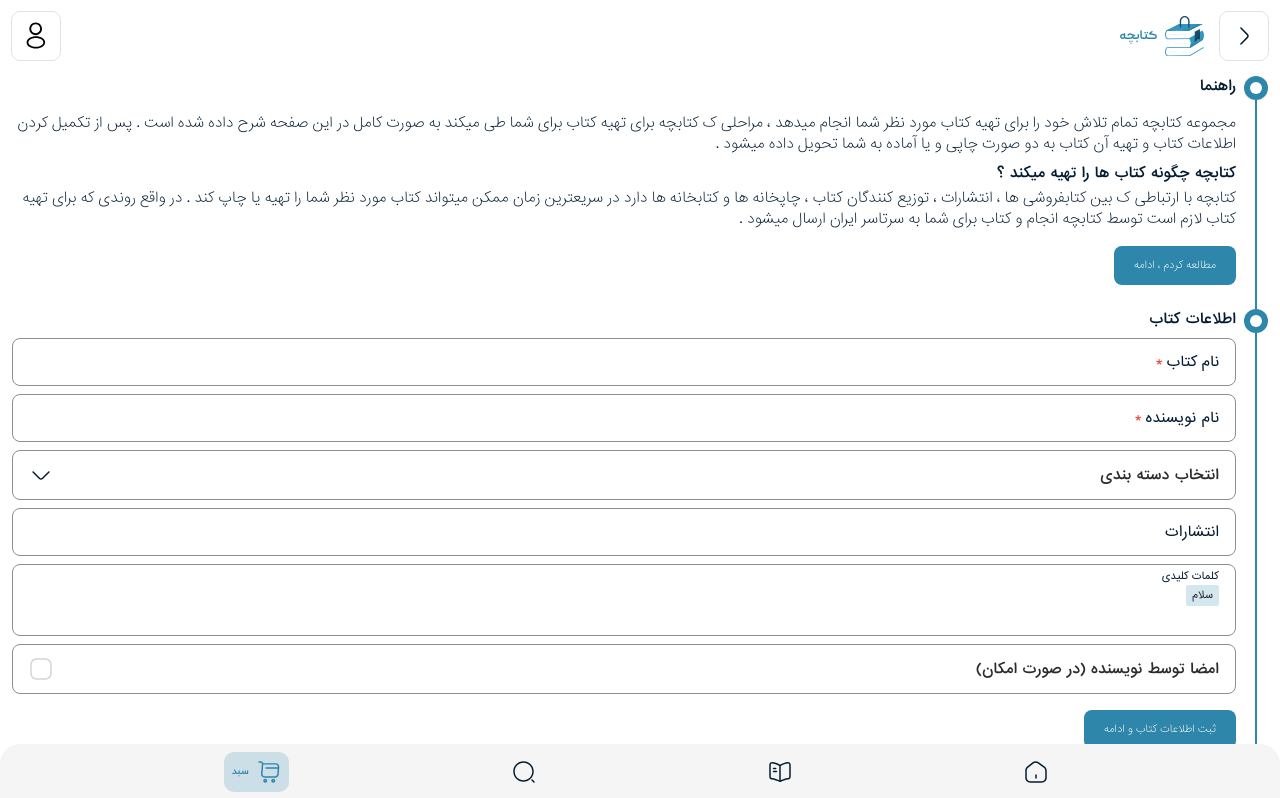
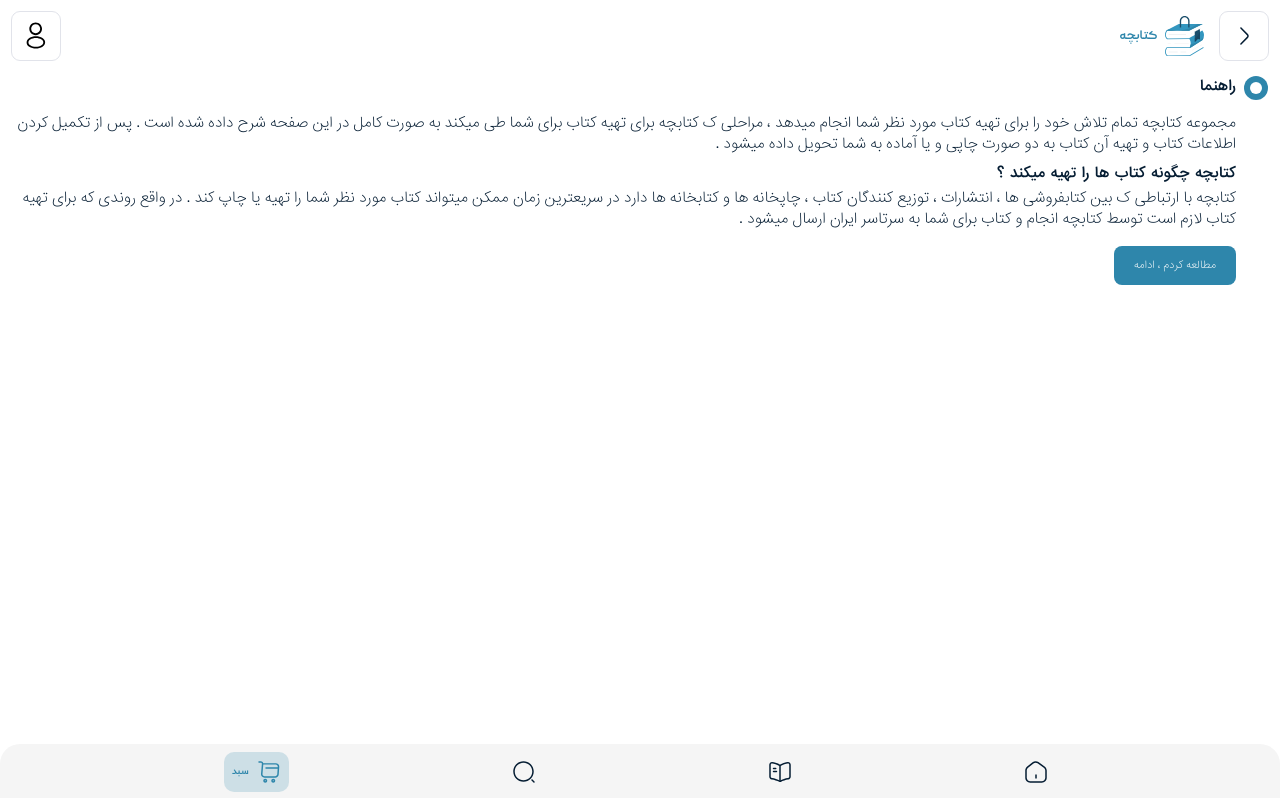
Before and after one commit to 1stMmD/ketabcheh, a React (Vite) app: page /cart in a window 1280 px wide. Shown: the top 798 px of the page. Built offline with nearby package versions, Linux system fonts and the light colour scheme.

Commit message:
add : order-confirmation and implemented an fake order process

```diff
--- a/src/components/common/button/button.tsx
+++ b/src/components/common/button/button.tsx
@@ -1,17 +1,20 @@
 type props = {
     children : React.ReactNode,
     className? : string,
-    size ?: "lg" | "sm"
+    size ?: "lg" | "sm",
+    onClick ?: (e: React.MouseEvent<HTMLButtonElement, MouseEvent>) => void
 }
 const Button = ({
     children,
     className,
-    size
+    size,
+    onClick
 } : props) => {
   const style = sizes[size ?? "lg"]
 
   return (
     <button
+    onClick={onClick}
     className={`
     ${style}
     text-white
--- a/src/views/order-book/get-notified.tsx
+++ b/src/views/order-book/get-notified.tsx
@@ -3,7 +3,13 @@ import SelectInput from '../../components/select-input/select-input'
 import TextInput from '../../components/common/text-input/text-input'
 import Button from '../../components/common/button/button'
 
-function GetNotified() {
+type props = {
+    onSubmit : () => void
+}
+
+function GetNotified({
+    onSubmit
+} : props) {
     const [data , setData] = useState({
         type : "sms",
         value : ""
@@ -11,6 +17,10 @@ function GetNotified() {
 
     return (
         <form
+        onSubmit={(e) => {
+            e.preventDefault()
+            onSubmit()
+        }}
         className="
         flex-shrink
         w-full
--- a/src/views/order-book/guidance.tsx
+++ b/src/views/order-book/guidance.tsx
@@ -1,8 +1,18 @@
 import Button from "../../components/common/button/button"
 
-function Guidance() {
+type props = {
+    onSubmit : () => void
+}
+
+function Guidance({
+    onSubmit
+} : props) {
   return (
     <form
+    onSubmit={(e) => {
+        e.preventDefault()
+        onSubmit()
+    }}
     className="
     flex
     flex-col
--- a/src/views/order-book/index.tsx
+++ b/src/views/order-book/index.tsx
@@ -1,7 +1,4 @@
-import { useState } from 'react'
-import ChipInput from '../../components/chip-input/chip-input'
-import TextInput from '../../components/common/text-input/text-input'
-import SelectInput from '../../components/select-input/select-input'
+import { useState } from "react"
 import Guidance from './guidance'
 import { BackArrow, Profile } from '../../svg/icons'
 import { KetabchehLogo } from '../../svg/ketabcheh-logo'
@@ -10,8 +7,81 @@ import Information from './information'
 import GetNotified from './get-notified'
 import PendingOrder from './pending-order'
 import OrderResults from './order-results'
+import OrderConfirmation from './order-confirmation'
 
 function OrderBook() {
+
+    const [process , setProcess] = useState([
+        {
+            passed : false,
+            Component : Guidance,
+            props : {},
+            func : () => {
+                setProcess(prev => {
+                    const clone = [...prev]
+                    clone[0] = {...clone[0],passed : true}
+                    return clone
+                })
+            }
+        },
+        {
+            passed : false,
+            Component : Information,
+            props : {},
+            func : () => {
+                setProcess(prev => {
+                    const clone = [...prev]
+                    clone[1] = {...clone[1],passed : true}
+                    return clone
+                })
+            }
+        },
+        {
+            passed : false,
+            Component : GetNotified,
+            props : {},
+            func : () => {
+                setProcess(prev => {
+                    const clone = [...prev]
+                    clone[2] = {...clone[2],passed : true}
+                    return clone
+                })
+            }
+        },
+        {
+            passed : false,
+            Component : PendingOrder,
+            props : {},
+            func : () => {
+                setProcess(prev => {
+                    const clone = [...prev]
+                    clone[3] = {...clone[3],passed : true}
+                    return clone
+                })
+            }
+        },
+        {
+            passed : false,
+            Component : OrderResults,
+            props : {},
+            func : () => {
+                setProcess(prev => {
+                    const clone = [...prev]
+                    clone[4] = {...clone[4],passed : true}
+                    return clone
+                })
+            }
+        },
+        {
+            passed : false,
+            Component : OrderConfirmation,
+            props : {},
+            func : () => {
+                return
+            }
+        },
+    ])
+
     return (
         <div
         className='
@@ -20,6 +90,7 @@ function OrderBook() {
         flex
         flex-col
         p-3
+        pb-0
         font-[IRANSans]
         '>
             <div
@@ -90,7 +161,9 @@ function OrderBook() {
 
             </div>
 
-            {process.map((Component,idx,list) => (
+            {process.map(({Component,passed,func},idx,list) => {
+                if(!list[idx - 1]?.passed && idx !== 0) return <></>
+                return(
                     <div
                     key={idx}
                     className='
@@ -132,7 +205,7 @@ function OrderBook() {
                                 />
                             </span>
 
-                        { idx < list.length -1 ? <span
+                            { passed ? <span
                             className='
                             flex-shrink
                             flex
@@ -143,19 +216,13 @@ function OrderBook() {
                             /> : <></>}
                         </div>
 
-                    <Component/>
+                        <Component
+                        onSubmit={func}/>
                     </div>
-            ))}
+                )
+            })}
         </div>
     )
 }
 
 export default OrderBook
-
-const process = [
-    Guidance,
-    Information,
-    GetNotified,
-    PendingOrder,
-    OrderResults
-]
--- a/src/views/order-book/information.tsx
+++ b/src/views/order-book/information.tsx
@@ -5,7 +5,13 @@ import Button from "../../components/common/button/button"
 import TextInput from "../../components/common/text-input/text-input"
 import SelectInput from "../../components/select-input/select-input"
 
-function Information() {
+type props = {
+  onSubmit : () => void
+}
+
+function Information({
+  onSubmit
+} : props) {
   const [data , setData] = useState({
     name : "",
     author : "",
@@ -116,6 +122,9 @@ function Information() {
         mt-4
         ">
             <Button
+            onClick={() => {
+              onSubmit()
+            }}
             size="sm"
             className="
             !w-[unset]
--- /dev/null
+++ b/src/views/order-book/order-confirmation.tsx
@@ -0,0 +1,63 @@
+import Button from "../../components/common/button/button"
+
+type props = {
+    onSubmit : () => void
+}
+
+function OrderConfirmation({
+    onSubmit
+} : props) {
+  return (
+    <form
+    onSubmit={(e) => {
+        e.preventDefault()
+        onSubmit()
+    }}
+    className="
+    flex-shrink
+    w-full
+    relative
+    flex
+    flex-col
+    text-primary-dark
+    overflow-hidden
+    pb-6
+    ">
+
+        <h3
+        className="
+        text-[14px]
+        font-medium
+        mb-2
+        ">
+            تایید صحت کتاب
+        </h3>
+
+        <p
+        className={`
+        text-[14px]
+        font-normal
+        `}>
+            در صورتی اطلاعات کتاب درست بوده و مطابق خواسته شما میباشد ،‌ مراحل تهیه کتاب را تایید و به ما جهت بهبود کیفیت خدمات کمک کنید.
+        </p>
+
+        <div
+        className="
+        mt-4
+        ">
+            <Button
+            size="sm"
+            className="
+            !w-[unset]
+            "
+            >
+                تایید صحت کتاب
+            </Button>
+        </div>
+
+
+    </form>
+  )
+}
+
+export default OrderConfirmation
--- a/src/views/order-book/order-results.tsx
+++ b/src/views/order-book/order-results.tsx
@@ -1,6 +1,12 @@
 import Button from "../../components/common/button/button";
 
-function OrderResults() {
+type props = {
+    onSubmit : () => void
+}
+
+function OrderResults({
+    onSubmit
+} : props) {
     const result = results["success"];
 
     return (
@@ -68,6 +74,9 @@ function OrderResults() {
                 mt-4
                 ">
                     <Button
+                    onClick={() => {
+                        onSubmit()
+                    }}
                     size="sm">
                         {result.button}
                     </Button>
--- a/src/views/order-book/pending-order.tsx
+++ b/src/views/order-book/pending-order.tsx
@@ -1,6 +1,17 @@
-function PendingOrder() {
+type props = {
+  onSubmit : () => void
+}
+
+function PendingOrder({
+  onSubmit
+} : props) {
   return (
     <div
+    ref={() => {
+      setTimeout(() => {
+        onSubmit()
+      }, 2000);
+    }}
     className="
     flex-shrink
     w-full
--- a/src/views/signup/index.tsx
+++ b/src/views/signup/index.tsx
@@ -87,22 +87,18 @@ function Signup() {
                 ">
 
                     <TextInput
-                    name="name"
                     Icon={User}
                     label="نام و نام خانوادگی"
                     />
                     <TextInput
-                    name="email"
                     Icon={Email}
                     label="ایمیل"
                     />
                     <TextInput
-                    name="phone"
                     Icon={Phone}
                     label="شماره تلفن"
                     />
                     <TextInput
-                    name="password"
                     Icon={Password}
                     label="رمز عبور"
                     />
```
Lines whose indentation alone changed are shown as unchanged.
